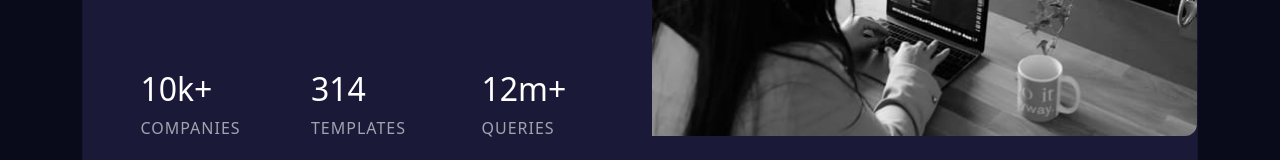
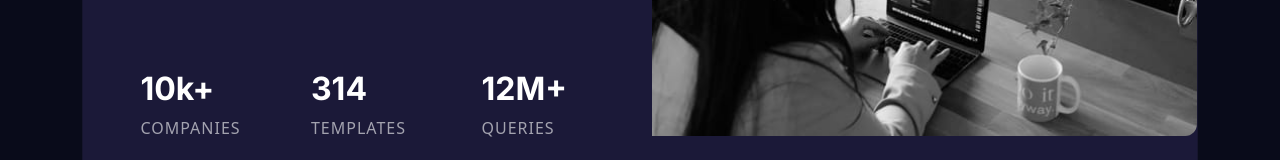
Before and after one commit to Joel12r/Stats-preview-card-component, a plain HTML site: page index.html in a window 1280 px wide. Shown: the part 395-555 px from the top of the page. Drawn offline with nearby package versions, Linux system fonts and the light colour scheme.

Commit message:
Add files via upload

```diff
--- a/index.html
+++ b/index.html
@@ -50,7 +50,7 @@
                   <span class="text-uppercase">templates</span>
                 </div>
                 <div class="col-lg-4 col-md-3 text-white mb-5">
-                  <h2>12m+</h2>
+                  <h2>12M+</h2>
                   <span class="text-uppercase"> queries</span>
                 </div>
               </div>
--- a/style.css
+++ b/style.css
@@ -33,6 +33,13 @@ h1 {
     margin-left: 1.5em;
     margin-top: 2em;
 }
+h2{
+    color: white;
+    font-family: Inter;
+    font-weight: 700;
+    width: 80%;
+
+}
 
 p {
     font-family: Lexend Deca;
@@ -67,7 +74,7 @@ img {
 
 }
 
-@media (max-width:375px) {
+@media (max-width:400px) {
     .offset-sm-4 {
         margin-left: 7em;
     }
```
